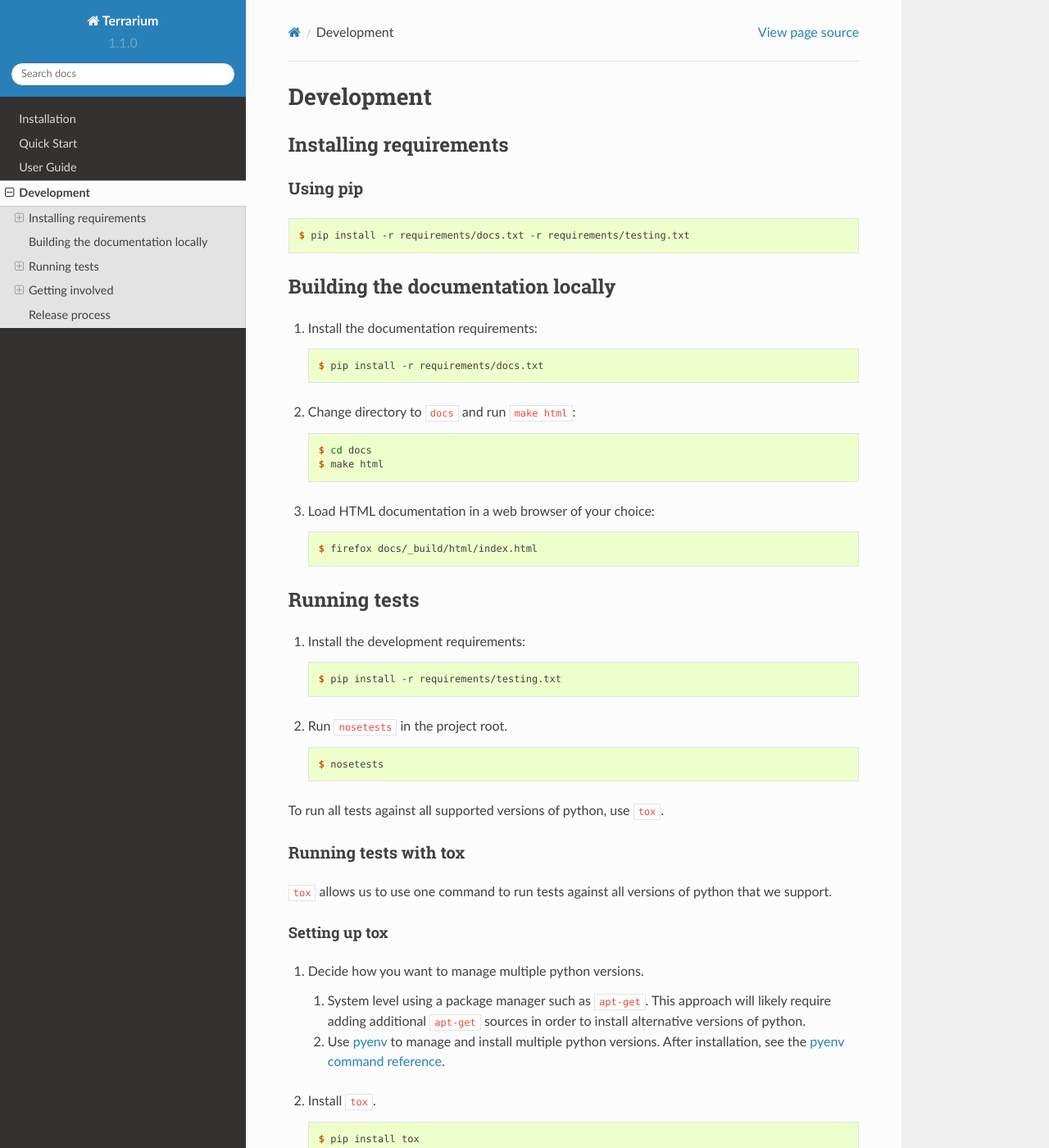
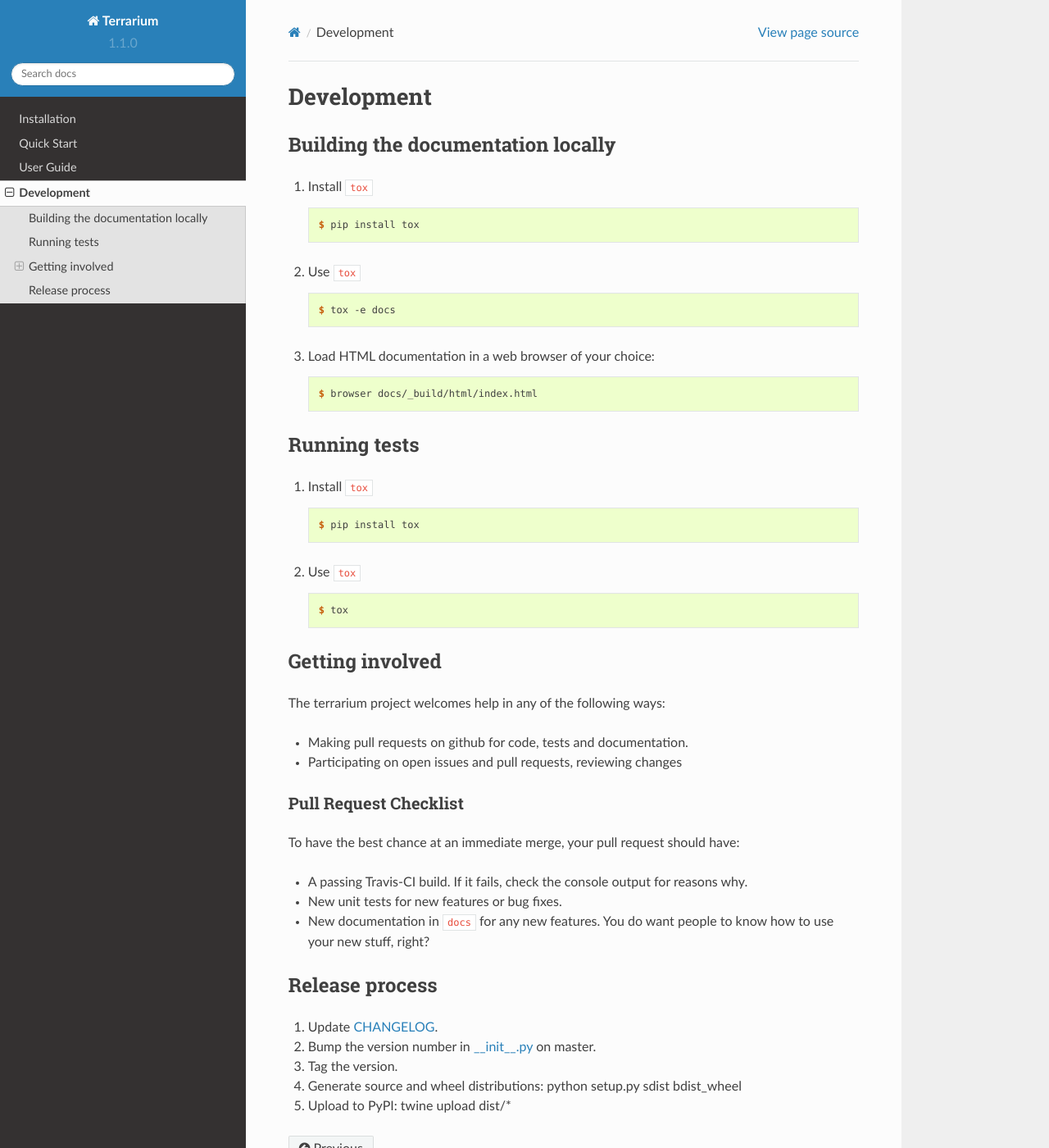
Before and after one commit to PolicyStat/terrarium, a Sphinx documentation site: the page built from docs/development.rst, in a window 1280 px wide and 1400 px high. Shown: the whole window at 82% size. Built offline with Sphinx 7.4.7 and the Read the Docs theme 2.0.0, drawn with Linux system fonts in a browser that asks for light colours; pages that are not in the unit, such as notebooks, are missing from menus; some of the changed text lies outside the part shown.

Commit message:
simplified and clarified the development documentation

```diff
--- a/docs/development.rst
+++ b/docs/development.rst
@@ -2,100 +2,41 @@
 Development
 ###########
 
-Installing requirements
-#######################
-
-Using pip
-=========
-
-.. code-block:: shell-session
-
-   $ pip install -r requirements/docs.txt -r requirements/testing.txt
-
 Building the documentation locally
 ##################################
 
-#. Install the documentation requirements:
+#. Install ``tox``
 
    .. code-block:: shell-session
 
-      $ pip install -r requirements/docs.txt
+      $ pip install tox
 
-#. Change directory to ``docs`` and run ``make html``:
+#. Use ``tox``
 
    .. code-block:: shell-session
 
-      $ cd docs
-      $ make html
+      $ tox -e docs
 
 #. Load HTML documentation in a web browser of your choice:
 
    .. code-block:: shell-session
 
-      $ firefox docs/_build/html/index.html
+      $ browser docs/_build/html/index.html
 
 Running tests
 #############
 
-#. Install the development requirements:
+#. Install ``tox``
 
    .. code-block:: shell-session
 
-      $ pip install -r requirements/testing.txt
+      $ pip install tox
 
-#. Run ``nosetests`` in the project root.
+#. Use ``tox``
 
    .. code-block:: shell-session
 
-      $ nosetests
-
-To run all tests against all supported versions of python,
-use ``tox``.
-
-Running tests with tox
-======================
-
-``tox`` allows us to use
-one command to
-run tests against
-all versions of python
-that we support.
-
-Setting up tox
---------------
-
-#. Decide how you want to manage multiple python versions.
-
-   #. System level using a package manager such as ``apt-get``.
-      This approach will likely require adding additional
-      ``apt-get`` sources
-      in order to install
-      alternative versions of python.
-   #. Use `pyenv <https://github.com/yyuu/pyenv-installer#installation>`_
-      to manage and install multiple python versions.
-      After installation,
-      see the
-      `pyenv command reference <https://github.com/yyuu/pyenv/blob/master/COMMANDS.md>`_.
-
-#. Install ``tox``.
-
-   .. code-block:: shell-session
-
-       $ pip install tox
-
-#. `Configure tox <http://tox.readthedocs.org/en/latest>`_.
-
-Running tox
------------
-
-Now that you have ``tox`` setup,
-you just need to run
-the command ``tox``
-from the project root directory.
-
-.. code-block:: shell-session
-
-   $ tox
+      $ tox
 
 Getting involved
 ################
@@ -134,4 +75,5 @@
    `__init__.py <https://github.com/PolicyStat/terrarium/blob/master/terrarium/__init__.py>`_
    on master.
 #. Tag the version.
-#. Push to PyPI.
+#. Generate source and wheel distributions: python setup.py sdist bdist_wheel
+#. Upload to PyPI: twine upload dist/*
```
